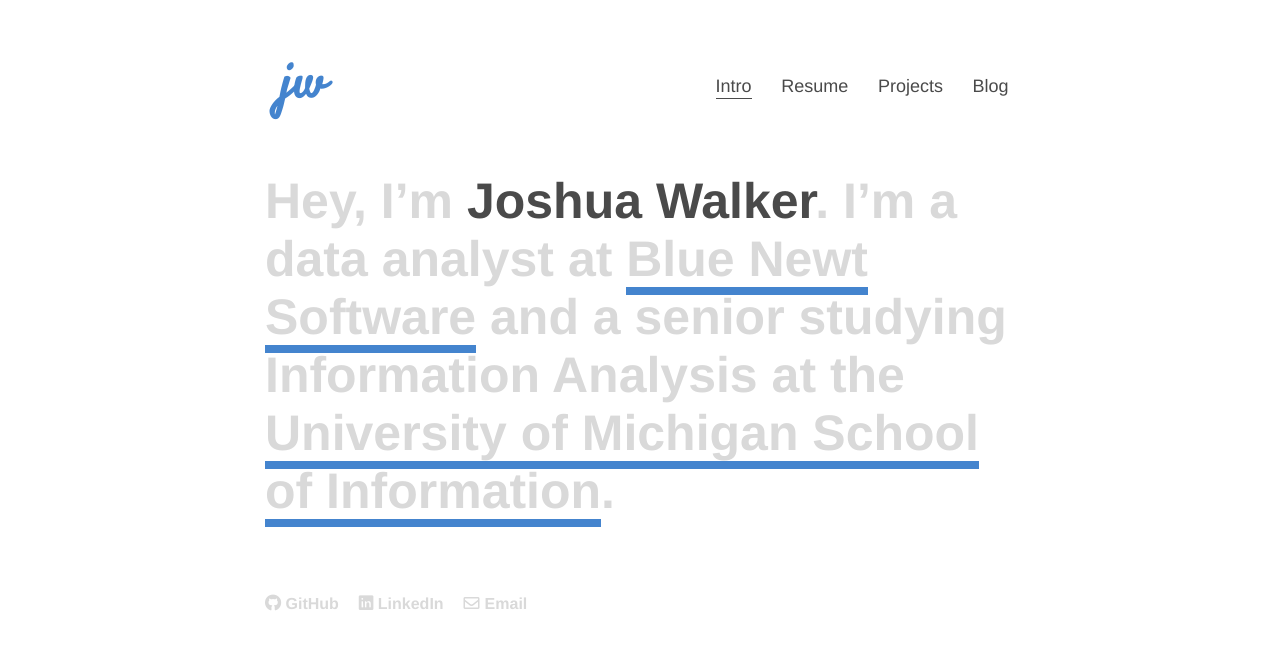
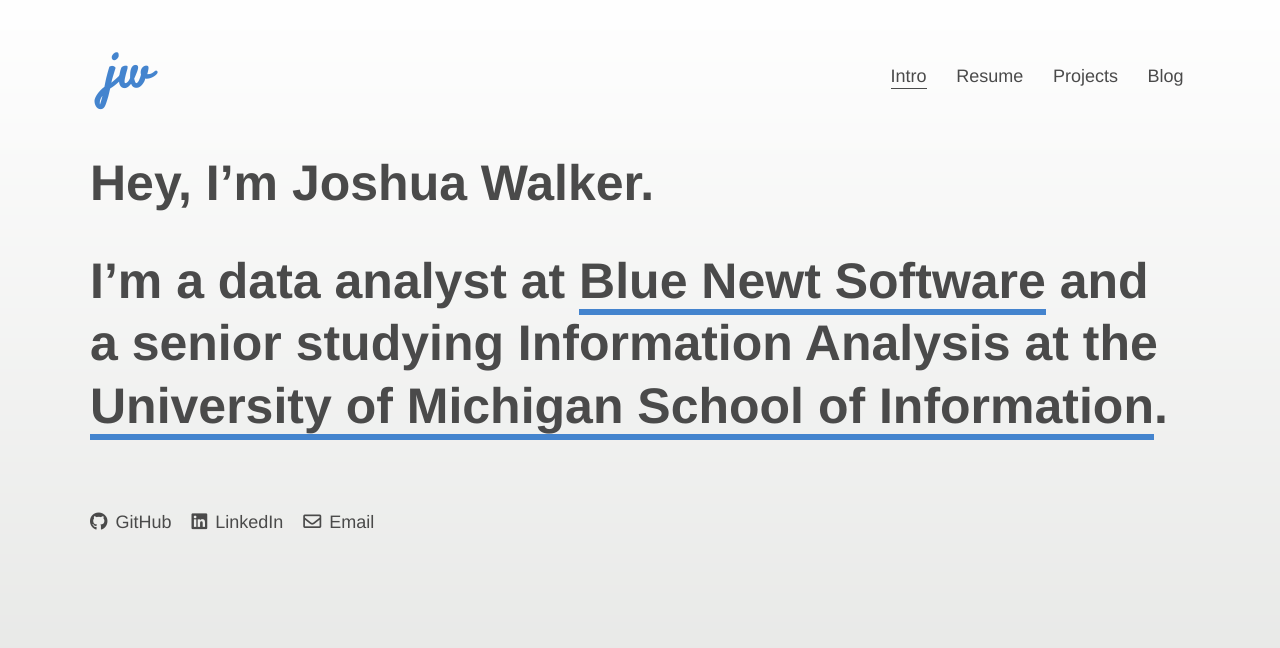
Before and after one commit to joshwalk/portfolio, a plain HTML site: page index.html in a window 1280 px wide. Drawn offline with Linux system fonts and the light colour scheme.

Commit message:
progress 10/5 late

```diff
--- a/index.html
+++ b/index.html
@@ -15,7 +15,7 @@
 
 <header class ="header-container">
     <div class ="logo-container">
-        <h1 class = "logo">jw</h1>
+        <span class = "logo">jw</h1>
     </div>
     <nav>
         <ul>
@@ -29,11 +29,10 @@
 
 
 
-<section>
-
-    <!-- <img src="images/profile_pic.jpg" alt="profile picture"> -->
-    <p class="intro">
-        Hey, I&rsquo;m <span>Joshua Walker</span>. I&rsquo;m a data analyst at <a class="newt" href="http://blue-newt.com" rel="">Blue Newt Software</a> and a senior studying Information Analysis at the <a class="umsi" href="http://si.umich.edu" rel="">University of Michigan School of Information</a>.
+<section class="intro">
+    <h1>Hey, I&rsquo;m Joshua Walker.</h1>
+    <p>
+        I&rsquo;m a data analyst at <a class="newt" href="http://blue-newt.com" rel="">Blue Newt Software</a> and a senior studying Information Analysis at the <a class="umsi" href="http://si.umich.edu" rel="">University of Michigan School of Information</a>.
     </p>
 </section>
 
--- a/styles/main.css
+++ b/styles/main.css
@@ -4,14 +4,24 @@
     box-sizing: border-box;
 }
 
+html
+{
+  height: 100%;
+}
+
 body {
     font-family: "Helvetica Neue", Arial;
     -webkit-font-smoothing: antialiased;
     font-weight: bold;
-    max-width:800px;
+    max-width:1150px;
     margin: auto;
     background: white;
     padding: 0 25px;
+    color: #4a4a4a;
+    background-image: url("../images/background-gradient.png");
+    background-repeat: repeat-x;
+    background-size: 100% 100%;
+    max-height: 100%;
 }
 
 /***** Header styling *****/
@@ -21,7 +31,7 @@
     display: flex;
     flex-direction: row;
     justify-content: space-between;
-    padding: 50px 0;
+    padding: 40px 0;
     width: 100%;
 }
 
@@ -29,12 +39,12 @@
     margin-left: 15px;
 }
 
-h1.logo {
-    font-family: 'Satisfy', cursive;
-    color: #4484ce;
-    font-size: 50px;
-    display: block;
-}
+    .logo-container .logo {
+        font-family: 'Satisfy', cursive;
+        color: #4484ce;
+        font-size: 50px;
+        display: block;
+    }
 
 /***** Navigation styling *****/
 
@@ -71,36 +81,38 @@
             border-bottom: none;
         }
 
-/***** Content styling *****/
+/***** Intro page styling *****/
 
-p.intro {
+section.intro {
     font-size: 50px;
-    color: #d9d9d9;
+    color: #4a4a4a;
     text-align: left;
+    line-height: 1.25;
 }
 
-    p.intro span {
-        color: #4a4a4a;
+    section h1 {
+        font-size: 50px;
+        margin-bottom:35px;
     }
 
-    p.intro a {
+    section.intro a {
         text-decoration: none;
-        color: #d9d9d9;
-        border-bottom: 8px solid #4484ce;
+        color: #4a4a4a;
+        border-bottom: 6px solid #4484ce;
     }
 
-        p.intro a.newt:hover {
+        section.intro a.newt:hover {
             color: #95BCEB;
         }
-        p.intro a.umsi:hover {
+        section.intro a.umsi:hover {
             color: #f9cf00;
         }
-
-/***** Profile Links *****/
 
 ul.profiles {
     margin-top: 75px;
     list-style-type: none;
+    font-size: 18px;
+    font-weight: 400;
 }
 
     ul.profiles li {
@@ -110,16 +122,27 @@
 
     ul.profiles li a {
         text-decoration: none;
-        color: #d9d9d9;
+        color: #4a4a4a;
     }
 
     ul.profiles li a:hover {
-        color: #4a4a4a;
+        border-bottom: 1px solid #4a4a4a;
+        padding-bottom: 2px;
     }
 
     ul.profiles li a i {
-        padding-right: 5px;
+        padding-right: 8px;
     }
+
+/***** Resume styling *****/
+section.resume {
+
+}
+
+section.intro h1 {
+    font-size: 50px;
+    margin-bottom:35px;
+}
 
 /***** Blog styling *****/
 
@@ -129,7 +152,6 @@
 }
 
 
-
 footer {
     border-top: 1px solid #333;
 }
```
Also changed, not shown: resume.html (+18 -18 lines), images/background-gradient.png (added), images/blue-background.jpg (added).
